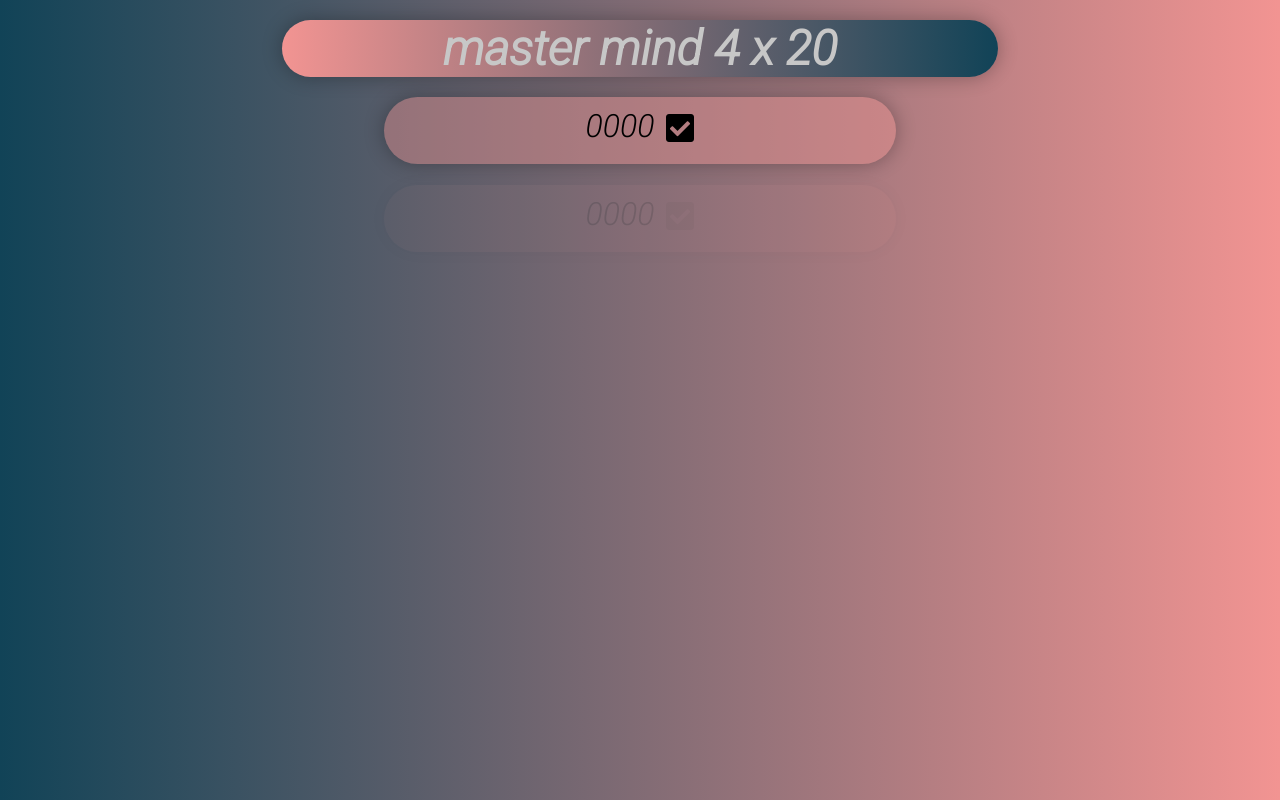
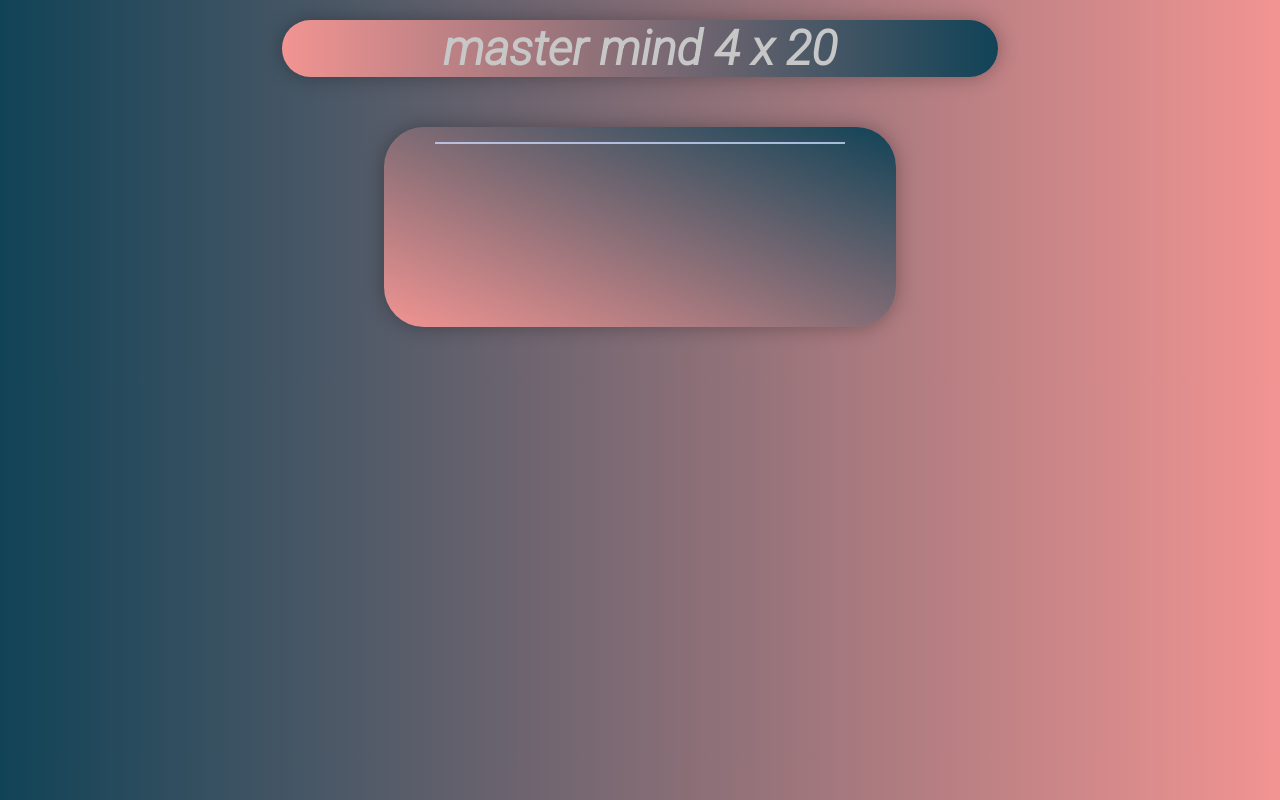
Before and after one commit to Outige/mastermind-js, a plain HTML site: page index.html in a window 1280 px wide. Drawn offline with Linux system fonts and the light colour scheme.

Commit message:
:construction: trying to get a settings page up with js

```diff
--- /dev/null
+++ b/Settings.js
@@ -0,0 +1,37 @@
+export default class Settings {
+    constructor() {
+        console.log('setings');
+    }
+
+    loadSettingsForm(document) {
+        let body = document.getElementsByTagName('body')[0];
+        let gameContainer = document.querySelector('.game-container');
+
+        let settingsForm = document.createElement('div');
+        settingsForm.classList.add('settings-form');
+
+        let settingsTitle = document.createElement('div');
+        settingsTitle.classList.add('settings-title');
+
+        let codeWidth = document.createElement('div');
+        codeWidth.classList.add('code-width');
+
+        let codeHeight = document.createElement('div');
+        codeHeight.classList.add('code-height');
+
+        let startGame = document.createElement('div');
+        startGame.classList.add('start-game');
+
+        settingsForm.appendChild(settingsTitle);
+        settingsForm.appendChild(codeWidth);
+        settingsForm.appendChild(codeHeight);
+        settingsForm.appendChild(startGame);
+
+        gameContainer.remove();
+        gameContainer = document.createElement('div');
+        gameContainer.classList.add('game-container');
+        gameContainer.appendChild(settingsForm);
+        console.log(settingsForm);
+        body.appendChild(gameContainer);
+    }
+}
--- a/app.js
+++ b/app.js
@@ -1,27 +1,16 @@
 // Imports
 import Game from './Game.js';
+import Settings from './Settings.js';
 
-// BS moves
-let code = '2317'
+let settings = new Settings();
+settings.loadSettingsForm(document);
+
+
+
 let game = new Game(4, 7, Game.randomCode(4));
 console.log(`code: ${game.code}`);
 
-// console.log('\nmove 1')
-// let guess = '1238'
-// game.addGuessToBoard(guess);
-// console.log(`board ${game.board}`);
-// console.log(`pigs: ${game.calculateNumberOfPigs(guess)}`);
-// console.log(`cows: ${game.calculateNumberOfCows(guess)}`);
-
-// console.log('\nmove 1')
-// guess = '4568'
-// game.addGuessToBoard(guess);
-// console.log(`board ${game.board}`);
-// console.log(`pigs: ${game.calculateNumberOfPigs(guess)}`);
-// console.log(`cows: ${game.calculateNumberOfCows(guess)}`);
-
-
-game.refreshCodeListFromBoard(document);
+// game.refreshCodeListFromBoard(document);
 
 // Selectors
 let currentInput = document.querySelector('.current-code').querySelector('.code-input');
--- a/index.html
+++ b/index.html
@@ -20,7 +20,7 @@
 
         <div class="game-container">
 
-            <ul class="code-list">
+            <!-- <ul class="code-list">
 
                 <li class="code-list-item past-code">
                     <div class="code-input">
@@ -68,7 +68,21 @@
                 </li>
 
 
-            </ul>
+            </ul> -->
+            <!-- <div class="settings-form">
+                <div class="settings-title">
+                    Game settings
+                </div>
+                <div class="code-width" contenteditable>
+                    Code size
+                </div>
+                <div class="code-height" contenteditable>
+                    Number of guesses
+                </div>
+                <div class="start-game">
+                    Start
+                </div>
+            </div> -->
 
         </div>
 
--- a/style.css
+++ b/style.css
@@ -1,3 +1,4 @@
+/* Settings styles */
 body {
     margin: 0;
     padding: 0;
@@ -31,10 +32,48 @@ header h1 {
     color: rgb(199, 199, 199);
 }
 
-/* header h1 {
-    margin: 0;
-} */
 
+.settings-form {
+    background-image: linear-gradient(to top right, #f29492, #114357);
+    width: 40%;
+    height: 200px;
+    margin: 50px auto;
+    box-shadow: 0 0 20px 0 rgba(0, 0, 0, 0.3);
+    border-radius: 40px;
+}
+
+.settings-title {
+    position: relative;
+    top: 5px;
+    text-align: center;
+    border-bottom: solid 2px rgba(200, 214, 250, 0.8);
+    font-size: 1.5rem;
+    width: 80%;
+    margin: 0 auto;
+    color: rgba(200, 214, 250, 0.8);
+    padding-bottom: 10px;
+}
+
+.code-width, .code-height, .start-game {
+    width: 50%;
+    background-color: rgba(200, 214, 250, 0.6);
+    color: rgba(73, 72, 72, 0.4);
+    color: rgba(73, 72, 72, 0.9);
+    font-size: 1.5rem;
+    margin: 20px auto;
+    border-radius: 40px;
+    text-align: center;
+    /* position: relative;
+    top: 60px; */
+}
+
+.start-game {
+    color: rgba(200, 214, 250, 0.8);
+    background-color: rgba(73, 72, 72, 0.6);
+    background-color: rgba(73, 72, 72, 0.8);
+}
+
+/* Game settings */
 ul {
     padding: 0;
 }
```
